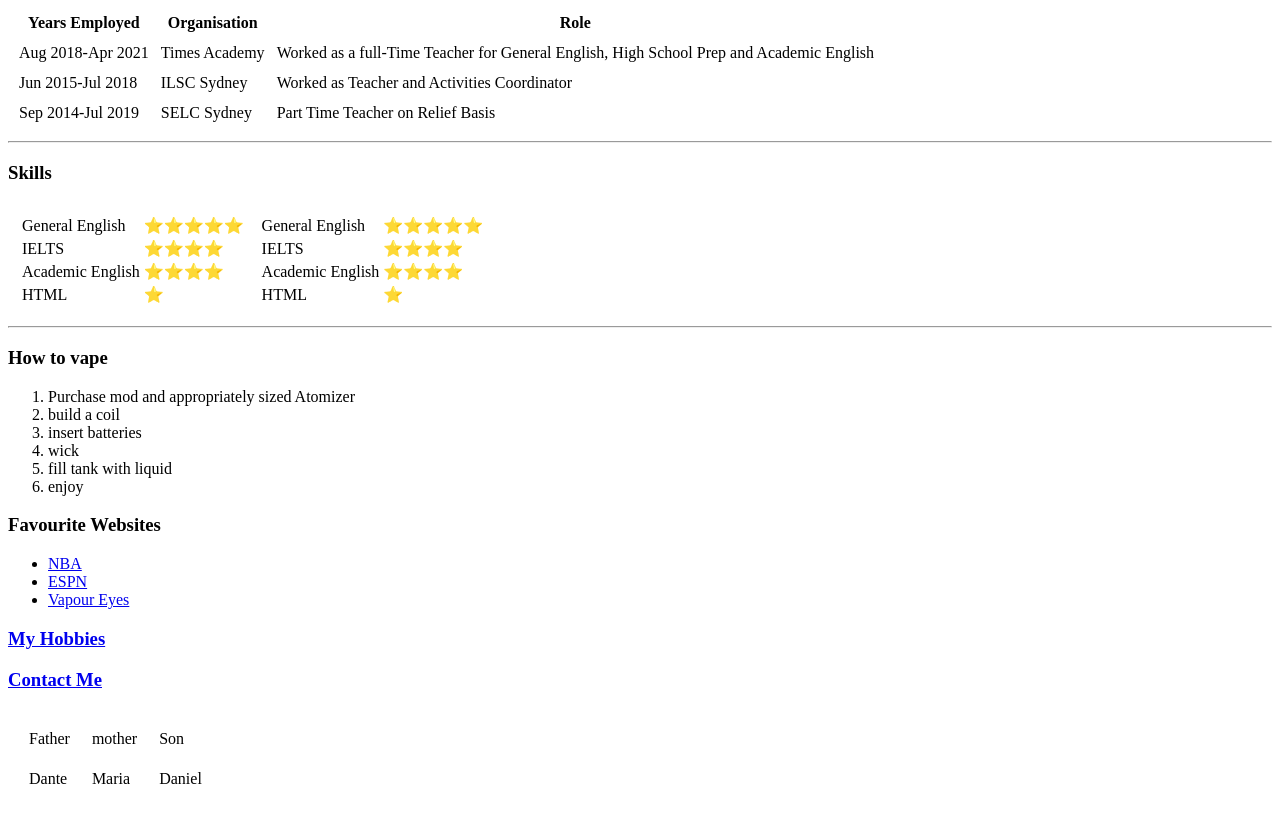
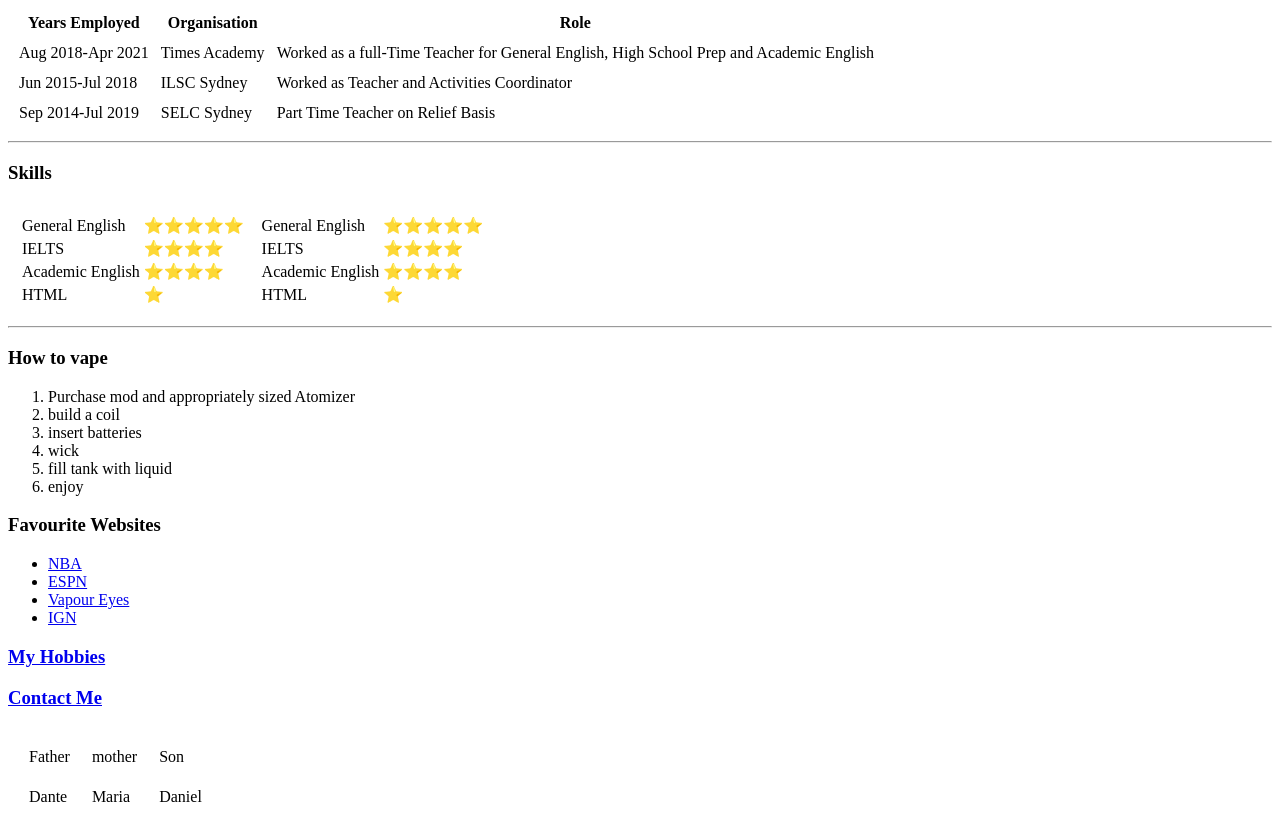
Before and after one commit to WadeFury/Practice-Run, a plain HTML site: page index.html in a window 1280 px wide. Shown: the part 385-1220 px from the top of the page. Drawn offline with Linux system fonts and the light colour scheme.

Commit message:
Update index.html

```diff
--- a/index.html
+++ b/index.html
@@ -111,6 +111,7 @@
     <li><a href="https://www.nba.com/">NBA</a></li>
     <li><a href="https://www.espn.com/nba">ESPN</a></li>
     <li><a href="https://www.vapoureyes.co.nz/">Vapour Eyes</a></li>
+    <li><a href="https://www.ign.com">IGN</a></li>
   </ul>
   <a href="Hobbies.html">
     <h3><strong>My Hobbies</strong></h3>
```
